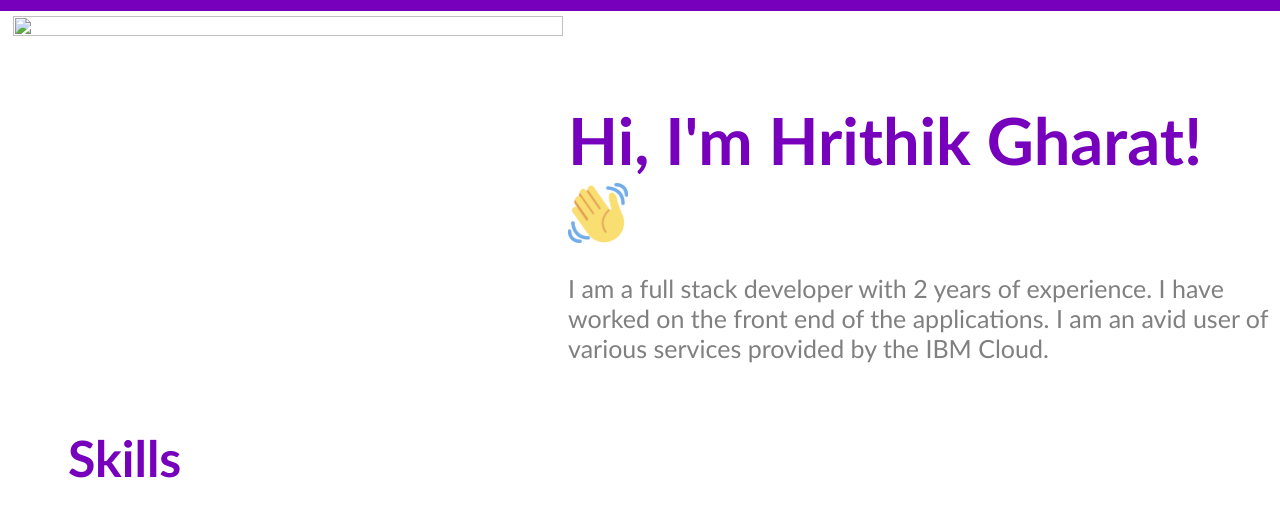
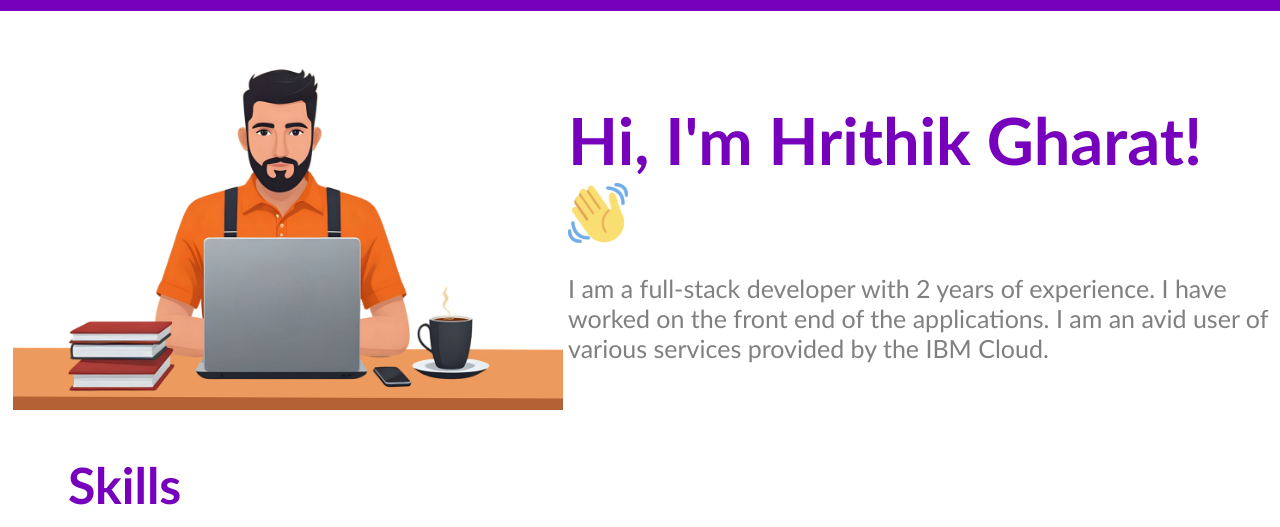
Before and after one commit to gharathrithik/HrithikGharat-portfolio, a plain HTML site: page index.html in a window 1280 px wide. Shown: the part 129-656 px from the top of the page. Drawn offline with Linux system fonts and the light colour scheme.

Commit message:
Update index.html

```diff
--- a/index.html
+++ b/index.html
@@ -35,7 +35,7 @@
     <!-- About Me -->
     <section id="about-me" class="container">
       <div>
-        <img src="man-8915435_1280.png" class="profile_image"/>
+        <img src="html_finalprojimages/profile_image.png" class="profile_image"/>
       </div>
 
       <div>
@@ -43,7 +43,7 @@
             Hi, I'm Hrithik Gharat! <img src="html_finalprojimages/waving-hand.png" width="60px"/>
           </h1>
           <p>
-            I am a full stack developer with 2 years of experience.
+            I am a full-stack developer with 2 years of experience.
             I have worked on the front end of the applications.
             I am an avid user of various services provided by the IBM Cloud.
           </p>
```
